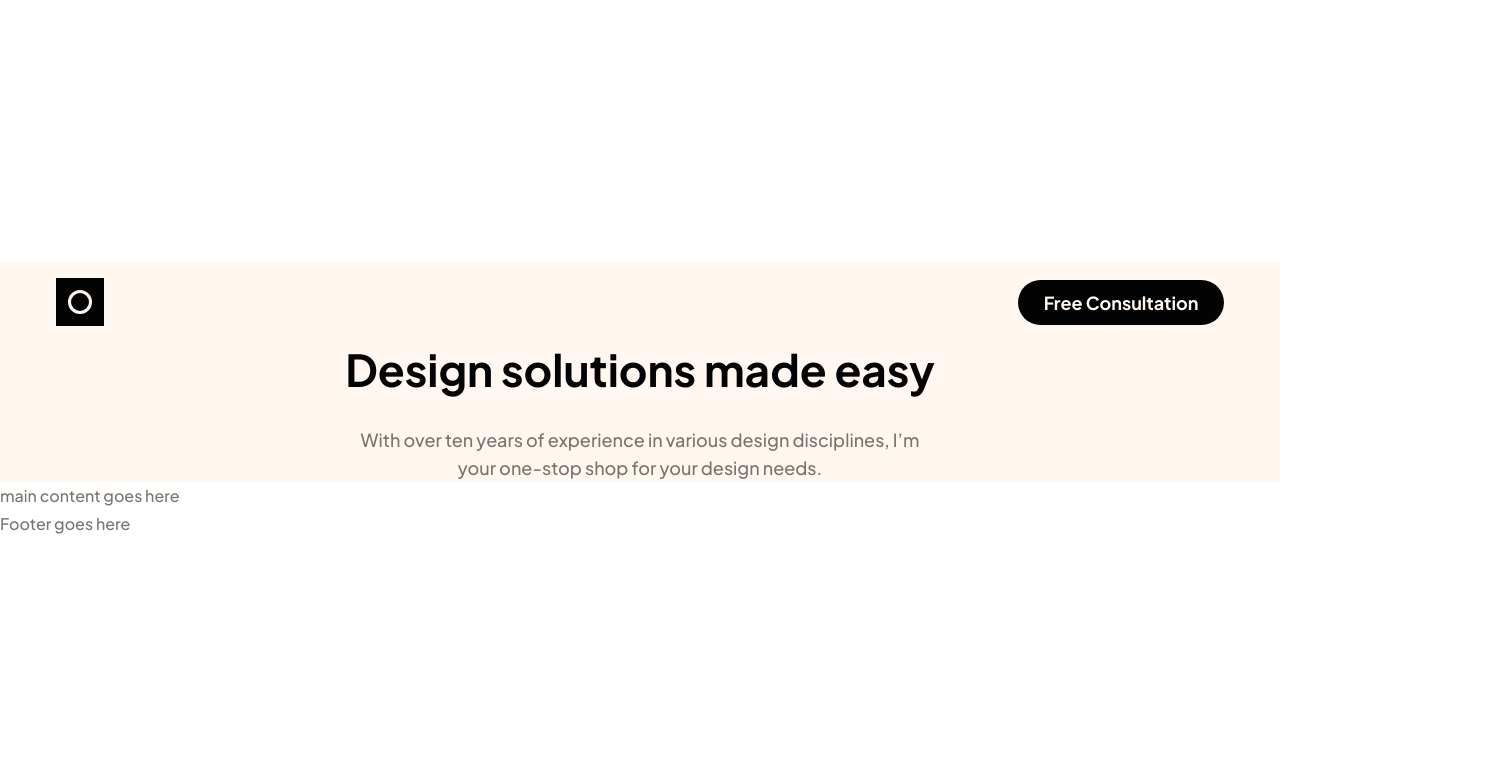
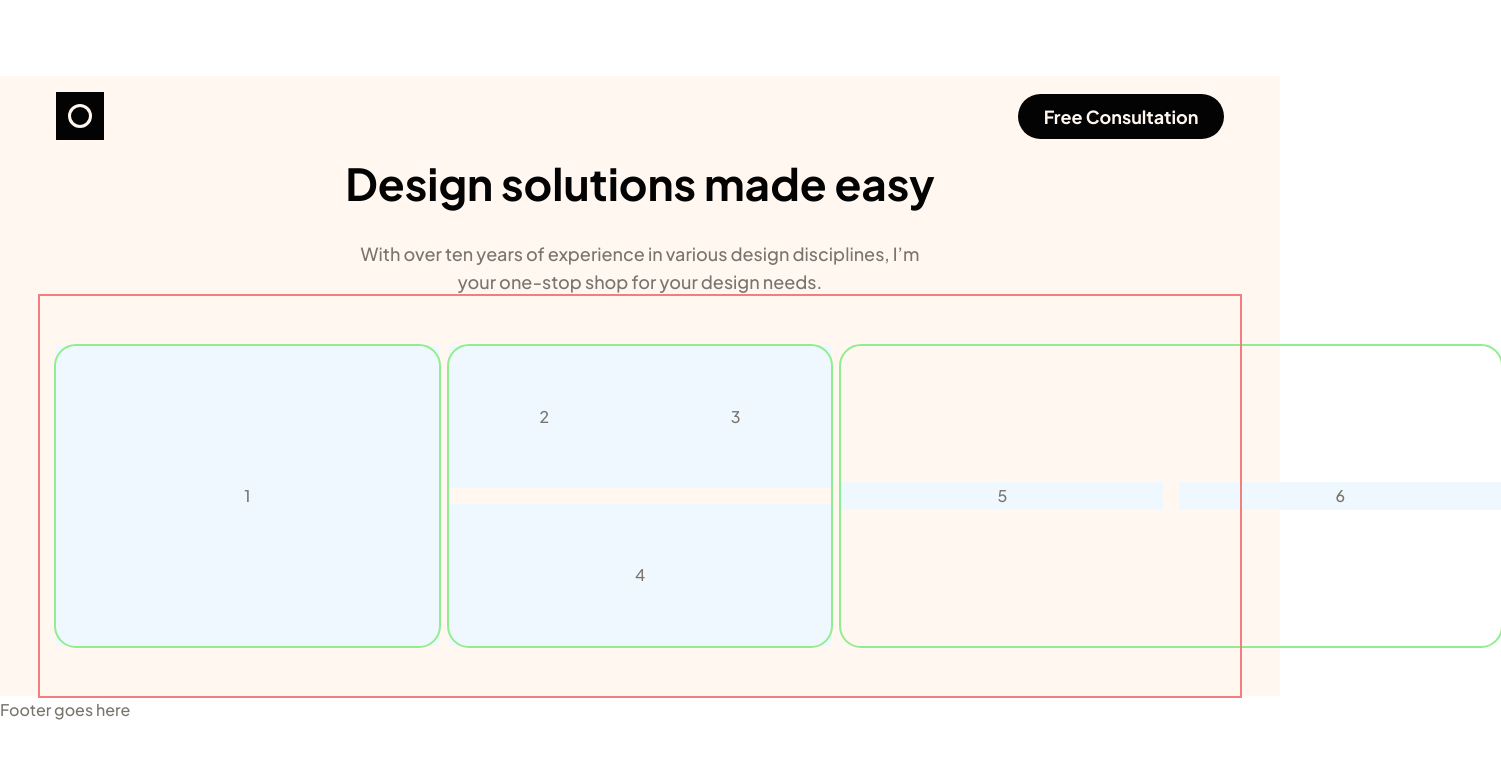
Before and after one commit to Hcmwebs/single-page-design-portfolio, a React (Vite) app: page / in a window 1280 px wide. Shown: the top 758 px of the page, 1501 px wide, since content can reach past the window. Built offline with nearby package versions, Linux system fonts and the light colour scheme.

Commit message:
created, indexed and rendered the main compo
Signed-off-by: Heze <64218603+Hcmwebs@users.noreply.github.com>

```diff
--- a/src/Components/MainContent.jsx
+++ b/src/Components/MainContent.jsx
@@ -1,11 +1,31 @@
 import React from 'react'
+import { StyledContainer, StyledMain } from '../Styles'
 
-const MainContent= () => {
-  return (
-    <div>
-      main content goes here
-    </div>
-  )
+const MainContent = () => {
+	return (
+		<StyledContainer>
+			<StyledMain>
+				<section>
+					<div className='cards'>
+						<div className='card'>
+							<div className='card1'>1</div>
+						</div>
+						<div className='card'>
+							<div className='card1 card-flex'>
+								<div className='card1 card2'>2</div>
+								<div className='card1 card2' >3</div>
+							</div>
+							<div className='card1'>4</div>
+						</div>
+						<div className='card card-full card-flex'>
+							<div className='card1'>5</div>
+							<div className='card1'>6</div>
+						</div>
+					</div>
+				</section>
+			</StyledMain>
+		</StyledContainer>
+	)
 }
 
 export default MainContent
--- /dev/null
+++ b/src/Styles/Main.styled.jsx
@@ -0,0 +1,74 @@
+import styled from 'styled-components'
+
+const StyledMain = styled.main`
+	width: 100%;
+	display: grid;
+	gap: 2rem;
+	place-items: center;
+
+	section {
+		width: 100%;
+		padding: 2.5rem 1rem;
+		min-height: 50vh;
+		display: grid;
+		place-items: center;
+		outline: 2px solid lightcoral;
+
+		.cards {
+			width: min(100%, 100%);
+			display: grid;
+			place-items: center;
+			grid-template-columns: repeat(auto-fill, minmax(300px, 1fr));
+			gap: 10px;
+		}
+		.card {
+			width: min(100%, 100%);
+			min-height: 300px;
+			margin: 0 auto;
+			outline: 2px solid lightgreen;
+			border-radius: 20px;
+			display: grid;
+			place-items: center;
+			gap: 1rem;
+			@media (min-width: 768px) {
+				&.card-flex {
+					width: 660px;
+					display: flex;
+					justify-content: space-between;
+				}
+			}
+
+			.card1 {
+				width: 100%;
+				height: 100%;
+				display: grid;
+				place-items: center;
+				background-color: aliceblue;
+
+
+				&.card-flex {
+					display: flex;
+				}
+			}
+			&.card2 {
+				width: 100px;
+				height: 100px;
+				background-color: var(mediumBrown);
+			}
+		}
+		&.three {
+			background-color: var(--summerYellow);
+		}
+		&.four {
+			background-color: aliceblue;
+		}
+		&.five {
+			background-color: aliceblue;
+		}
+		&.six {
+			background-color: aliceblue;
+		}
+	}
+`
+
+export default StyledMain
--- a/src/Styles/index.jsx
+++ b/src/Styles/index.jsx
@@ -5,6 +5,7 @@ import StyledHeader from './Header.styled'
 import StyledNav from './Nav.styled'
 import StyledLogo from './Logo.styled'
 import StyledHero from './Hero.Styled'
+import StyledMain from './Main.styled'
 
 export {
 	GlobalStyles,
@@ -14,4 +15,5 @@ export {
 	StyledNav,
 	StyledLogo,
 	StyledHero,
+	StyledMain
 }
```
